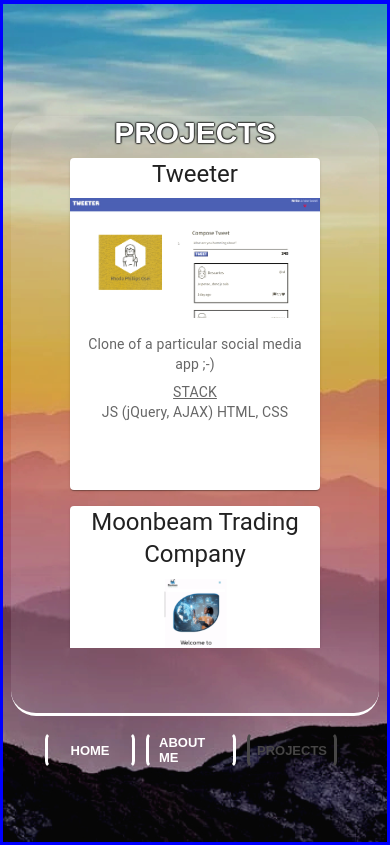
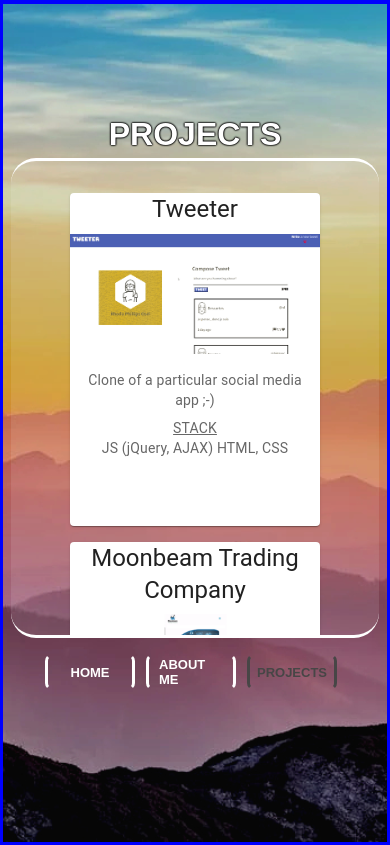
Before and after one commit to rphillipsosei/rhoda-portfolio, a Next.js app: page / in a window 390 px wide. Shown: the part 1783-2628 px from the top of the page. Built offline with nearby package versions, Linux system fonts and the light colour scheme; a web font is replaced by a local one.

Commit message:
reduceprojectbox size to fit pg

```diff
--- a/components/Projects.js
+++ b/components/Projects.js
@@ -41,8 +41,9 @@ export default function Projects() {
       id="projects"
     >
       <div className={styles.projectcontainer}>
-        <div className={styles.projectsbox}>
-          <h1>PROJECTS</h1>
+         <h1>PROJECTS</h1>
+         <div className={styles.projectsbox}>
+
           <div className={styles.cardrow}>
             {data.map((project, index) => {
               return (
--- a/styles/Projects.module.css
+++ b/styles/Projects.module.css
@@ -19,6 +19,7 @@
   width: 1400px;
   display: flex;
   border-radius: 25px;
+  border-top: 3px solid white;
   border-bottom: 3px solid white;
   font-family: "Darker Grotesque", sans-serif;
   color: black;
@@ -29,7 +30,7 @@
   flex-direction: column;
 }
 
-.projectsbox h1 {
+.projectscontainer h1 {
   text-shadow: 0 0 1px black, 0 0 2px black, 0 0 2px black, 0 0 2px black;
   color: white;
 }
@@ -247,6 +248,9 @@
     justify-content: flex-start;
     padding-top: 8rem;
   }
+  .projectcontainer h1{
+    margin-top: -1rem;
+  }
 
   .projectsbox {
     height: 600px;
@@ -254,17 +258,14 @@
     width: 96%;
   }
 
-  .cardrow {
-    margin-left: 1rem;
-  }
+
   .projectdesc {
     width: 240px;
     font-size: 14px
   }
-  .projectsbox h1 {
-    margin-top: -2rem;
-    margin-bottom: -3.5rem;
-    font-size: 30px;
+  .projectsbox {
+   height: 480px;
+   padding: 0;
   }
   .btnrownav {
     width: 300px;
@@ -282,7 +283,8 @@
   }
 
   .cardrow {
-    margin-top: 4rem;
+    margin-left: 1rem;
+    margin-top: 2rem;
     width: 300px;
     height: 490px;
     display: flex;
```
